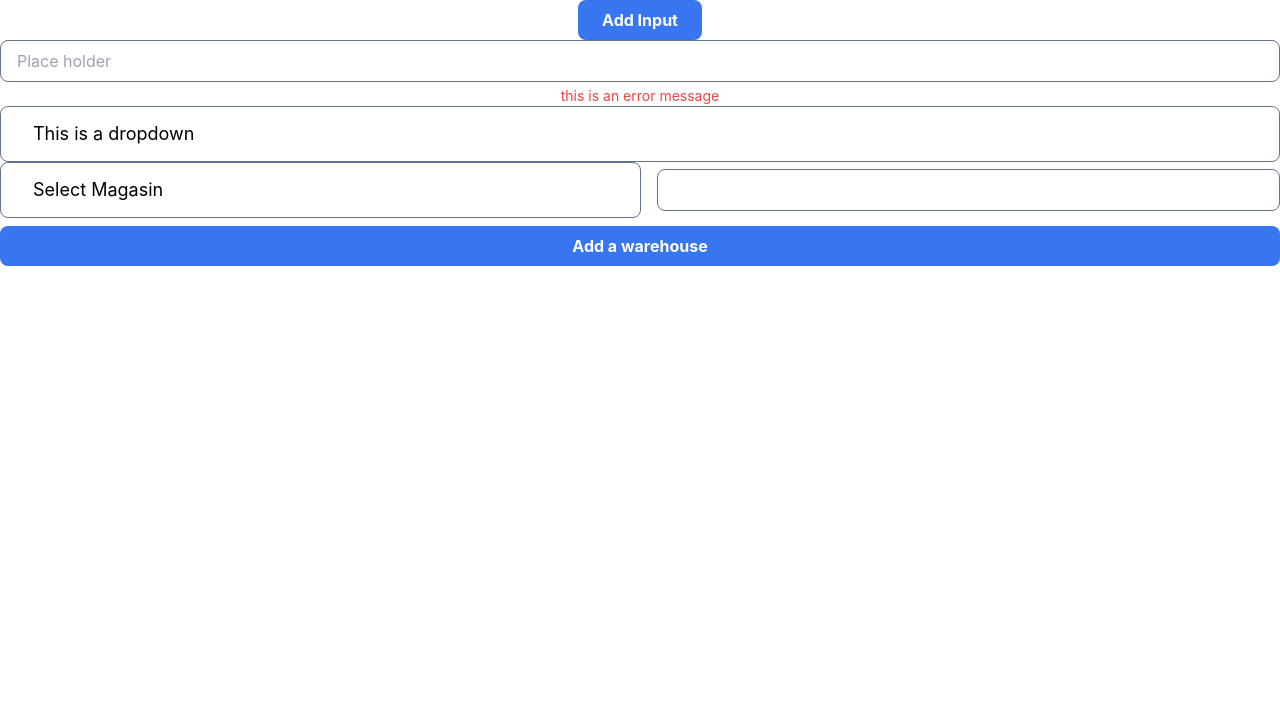
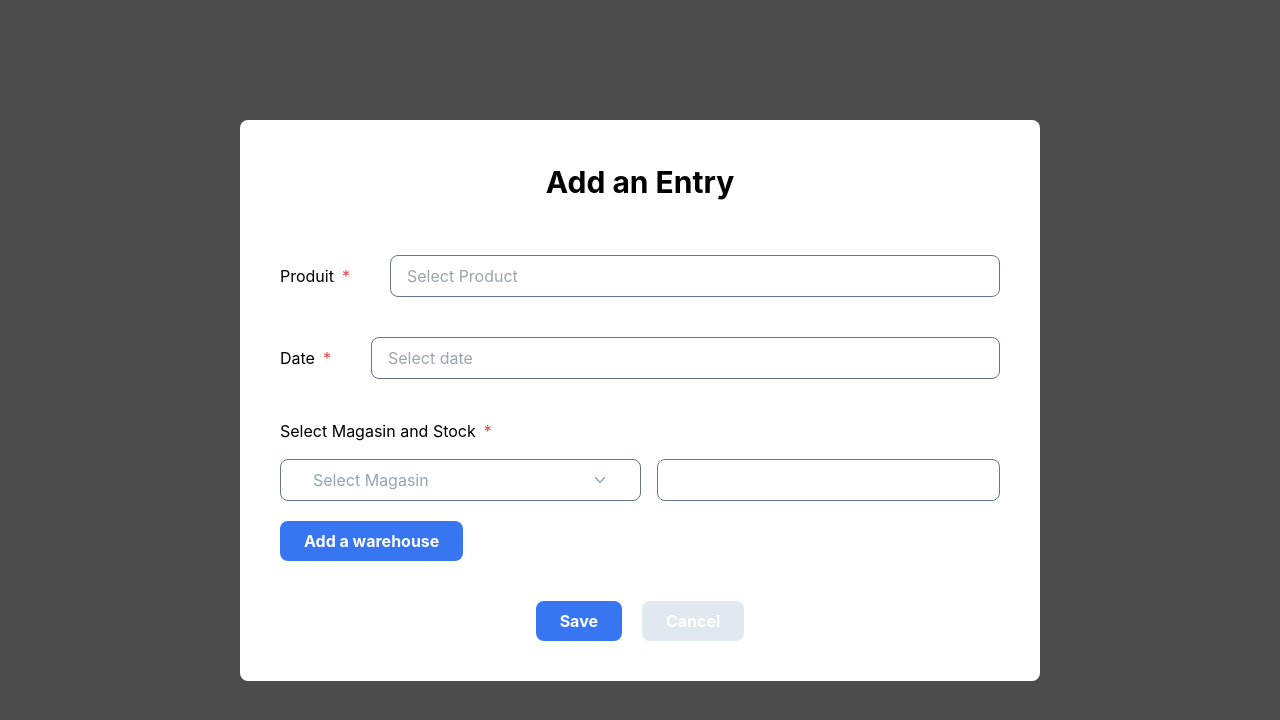
Before and after one commit to mbianou-bradon/mini-inventory, a React (Create React App) app: page / in a window 1280 px wide. Shown: the top 720 px of the page. Built offline with nearby package versions, Linux system fonts and the light colour scheme.

Commit message:
chore(app): created add entry modal

```diff
--- a/src/App.tsx
+++ b/src/App.tsx
@@ -5,29 +5,13 @@ import Button from './components/atoms/button/Button.atom';
 import Input from './components/atoms/input/Input.atom';
 import Dropdown from './components/atoms/dropdown/Dropdown.atom';
 import WareHouseSelectorAndStock from './components/molecules/warehouse-selector-and-stock/WareHouseSelectorAndStock.molecule';
+import CreateInventory from './components/organisms/create-inventory/CreateInventory.organism';
 
 function App() {
   const [value, setValue] = useState<string>('')
   return (
     <div className="App">
-      {/* <header className="App-header">
-        <img src={logo} className="App-logo" alt="logo" />
-        <p>
-          Edit <code>src/App.tsx</code> and save to reload.
-        </p>
-        <a
-          className="App-link"
-          href="https://reactjs.org"
-          target="_blank"
-          rel="noopener noreferrer"
-        >
-          Learn React
-        </a>
-      </header> */}
-      <Button text='Add Input' />
-      <Input name='Input' value='' placeholder='Place holder' isError error='this is an error message' />
-      <Dropdown placeholder='This is a dropdown' />
-      <WareHouseSelectorAndStock value={value} setValue={setValue} />
+      <CreateInventory />
     </div>
   );
 }
--- a/src/components/atoms/dropdown/Dropdown.atom.tsx
+++ b/src/components/atoms/dropdown/Dropdown.atom.tsx
@@ -1,4 +1,5 @@
 import React, { useState } from 'react'
+import ChevronIcon from '../../../lib/assets/icons/Chevron.icon';
 
 type Props = {
     value?: string;
@@ -10,7 +11,7 @@ export default function Dropdown({ value, placeholder, setValue, data }: Props)
     const [isOpen, setIsOpen] = useState<boolean>(false)
     return (
         <div className={`relative border border-slate-500 rounded-lg px-4 py-2 w-full outline-none focus:border-primary-blue`}>
-            <p onClick={() => setIsOpen(p => !p)} className='px-4 py-2 text-lg text-left leading-[22px] cursor-pointer'><span>{(value && value !== "") ? data?.filter(p => p.id === value)[0]['nom'] : placeholder}</span><span></span></p>
+            <p onClick={() => setIsOpen(p => !p)} className={`px-4 text-base text-left cursor-pointer flex items-center justify-between w-full ${value && value !== "" ? 'text-black' : 'text-slate-400'}`}><span>{(value && value !== "") ? data?.filter(p => p.id === value)[0]['nom'] : placeholder}</span><span className={`${!isOpen && "rotate-[180deg]"} transition-all duration-200`}><ChevronIcon /></span></p>
             {isOpen && <ul className='border border-slate-500 rounded-lg absolute left-0 top-[110%] w-full  max-h-[200px] overflow-auto z-20 bg-white'>
                 {data && data.map((item, index) => {
                     return <li key={index} onClick={() => setValue?.(item.id)} className={`hover:bg-primary-blue hover:text-white py-2 px-4 cursor-pointer ${value === item.id && 'bg-primary-blue text-white'}`}>{item.nom}</li>
--- a/src/components/molecules/warehouse-selector-and-stock/WareHouseSelectorAndStock.molecule.tsx
+++ b/src/components/molecules/warehouse-selector-and-stock/WareHouseSelectorAndStock.molecule.tsx
@@ -11,13 +11,15 @@ type Props = {
 
 export default function WareHouseSelectorAndStock({ value, setValue }: Props) {
     return (
-        <div className='flex flex-col gap-2'>
+        <div className='flex flex-col gap-5'>
             <div className='flex items-center gap-4'>
                 <Dropdown data={magasins} value={value} setValue={setValue} placeholder='Select Magasin' />
                 <Input />
             </div>
 
-            <Button text='Add a warehouse' />
+            <div className='w-fit'>
+                <Button text='Add a warehouse' />
+            </div>
         </div>
     )
 }
--- a/src/components/organisms/create-inventory/CreateInventory.organism.tsx
+++ b/src/components/organisms/create-inventory/CreateInventory.organism.tsx
@@ -6,24 +6,37 @@ import WareHouseSelectorAndStock from '../../molecules/warehouse-selector-and-st
 
 export default function CreateInventory() {
     const [value, setValue] = useState('');
+    const [produit, setProduit] = useState('');
+    const [date, setDate] = useState('');
+    const [magasin, setMagasin] = useState({});
+
+
     return (
-        <form>
-            <div>
-                <label htmlFor=""></label>
-                <Input />
+        <div className='fixed z-20 bg-black/70 min-h-screen w-full flex items-center justify-center'>
+
+            <form className='flex flex-col gap-10 w-full max-w-[800px] p-10 bg-white rounded-lg min-h-[350px]'>
+                <h2 className='text-[30px] font-bold mb-[10px]'>Add an Entry</h2>
+                <div className='flex items-center gap-10'>
+                    <label htmlFor="" className='flex items-center gap-2'>Produit <span className='text-red-500'>*</span></label>
+                    <Input value={produit} setValue={setProduit} placeholder='Select Product' />
                 </div>
-            <div>
-                <label htmlFor=""></label>
-                <Dropdown />
+                <div className='flex items-center gap-10'>
+                    <label htmlFor="" className='flex items-center gap-2'>Date <span className='text-red-500'>*</span></label>
+                    <Input value={date} setValue={setDate} placeholder='Select date' />
                 </div>
 
                 {/* Selection de magasin et stock */}
+                <div>
+                    <label htmlFor="" className='flex items-center gap-2 mb-4'>Select Magasin and Stock <span className='text-red-500'>*</span></label>
+
                     <WareHouseSelectorAndStock setValue={setValue} value={value} />
+                </div>
 
-            <div>
+                <div className='flex items-center gap-5 w-full justify-center'>
                     <Button text='Save' />
-                <Button text='Cancel' type="button" styles='bg-slate-400 text-slate-700' />
+                    <Button text='Cancel' type="button" styles='bg-slate-200 text-slate-700' />
                 </div>
             </form>
+        </div>
     )
 }
--- /dev/null
+++ b/src/lib/assets/icons/Chevron.icon.tsx
@@ -0,0 +1,9 @@
+import React from 'react'
+
+export default function ChevronIcon({ ...props }) {
+    return (
+        <svg {...props} xmlns="http://www.w3.org/2000/svg" width="1em" height="1em" viewBox="0 0 512 512">
+            <path fill="none" stroke="currentColor" stroke-linecap="round" stroke-linejoin="round" stroke-width="48" d="m112 328l144-144l144 144" />
+        </svg>
+    )
+}
```
Lines whose indentation alone changed are shown as unchanged.
